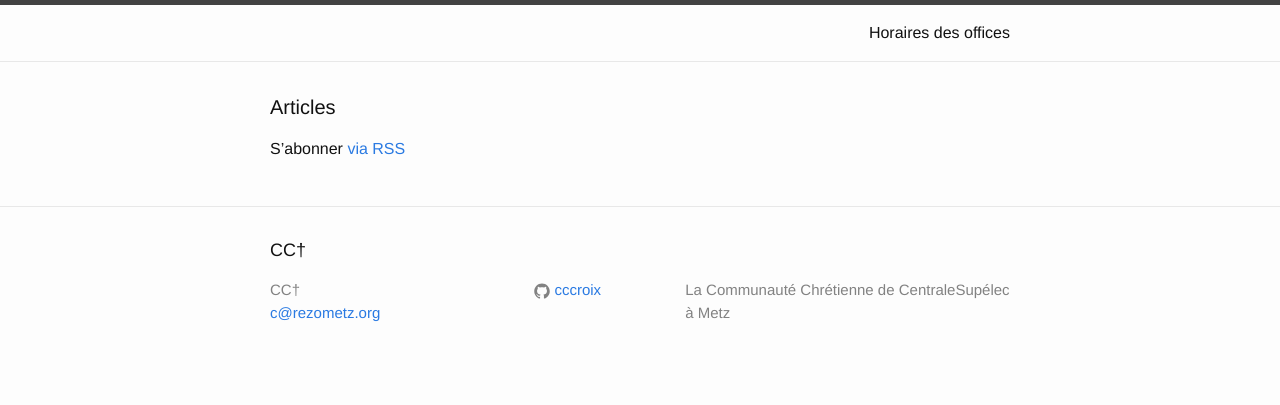
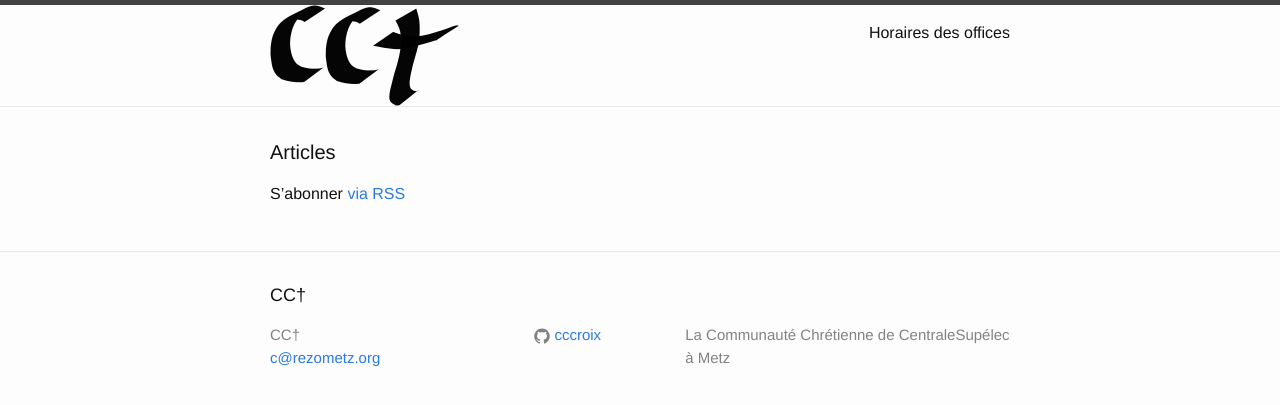
Before and after one commit to cccroix/cccroix.github.io, a Jekyll site: the page built from index.html, in a window 1280 px wide. Shown: the top 405 px of the page. Built offline with Jekyll 4.4.1, drawn with Linux system fonts in a browser that asks for light colours.

Commit message:
Update header.html
attributs img logo

```diff
--- a/_includes/header.html
+++ b/_includes/header.html
@@ -2,7 +2,7 @@
 
   <div class="wrapper">
 
-    <a class="site-title" href="{{ site.baseurl }}/"><img href="{{ site.url }}/img/cc+.png"></a>
+    <a class="site-title" href="{{ site.baseurl }}/"><img src="{{ site.url }}/img/cc+.png" alt="{{site.name}}"></a>
 
     <nav class="site-nav">
       <a href="#" class="menu-icon">
```
